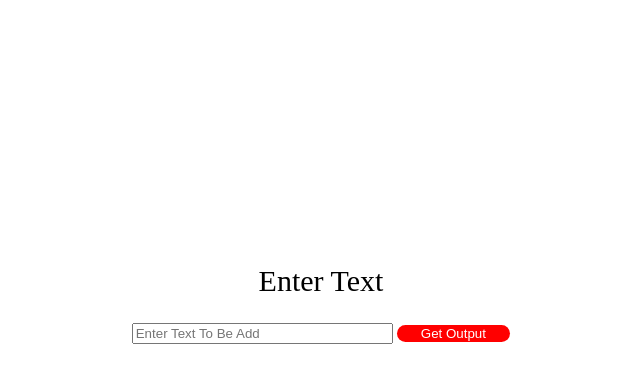
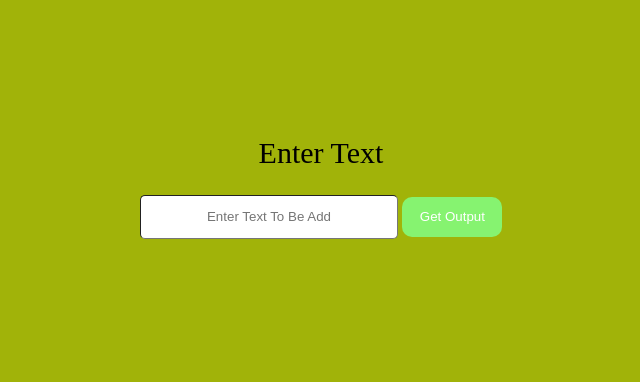
Before and after one commit to vikash-n28/javascriptProject, a plain HTML site: page prefix.html in a window 1280 px wide. Shown: the whole page, without its empty margins (319-959 px from the left). Drawn offline with Linux system fonts and the light colour scheme.

Commit message:
modified

```diff
--- a/prefix.html
+++ b/prefix.html
@@ -12,7 +12,7 @@
     <title>Adding Prefix</title>
     <style>
         body {
-            padding-top: 20%;
+            padding-top: 10%;
         }
 
         #text1 {
@@ -20,18 +20,22 @@
         }
 
         #pre {
+          line-height: 40px;
             margin-top: 2%;
             heigth: 80%;
             width: 20%;
+            border-radius: 5px;
+            border-width: thin;
+            text-align: center;
         }
 
         #opt {
-            background-color: red;
+            background-color: #86F370;
             color: white;
             border-style: inherit;
             border-radius: 10px;
-            height: 10%;
-            width: 9%;
+            height: 40px;
+            width: 100px;
         }
     </style>
     <script type="text/javascript">
@@ -50,7 +54,7 @@
 
     <head>
 
-        <body align="center">
+        <body align="center" bgcolor="#A1B309">
             <div id="text1">Enter Text</div>
             <input type="text" id="pre" placeholder="Enter Text To Be Add" required>
             <input type="button" value="Get Output" id="opt" onclick="outfix();">
```
Also changed, not shown: equality.html (+1 -1 lines).
